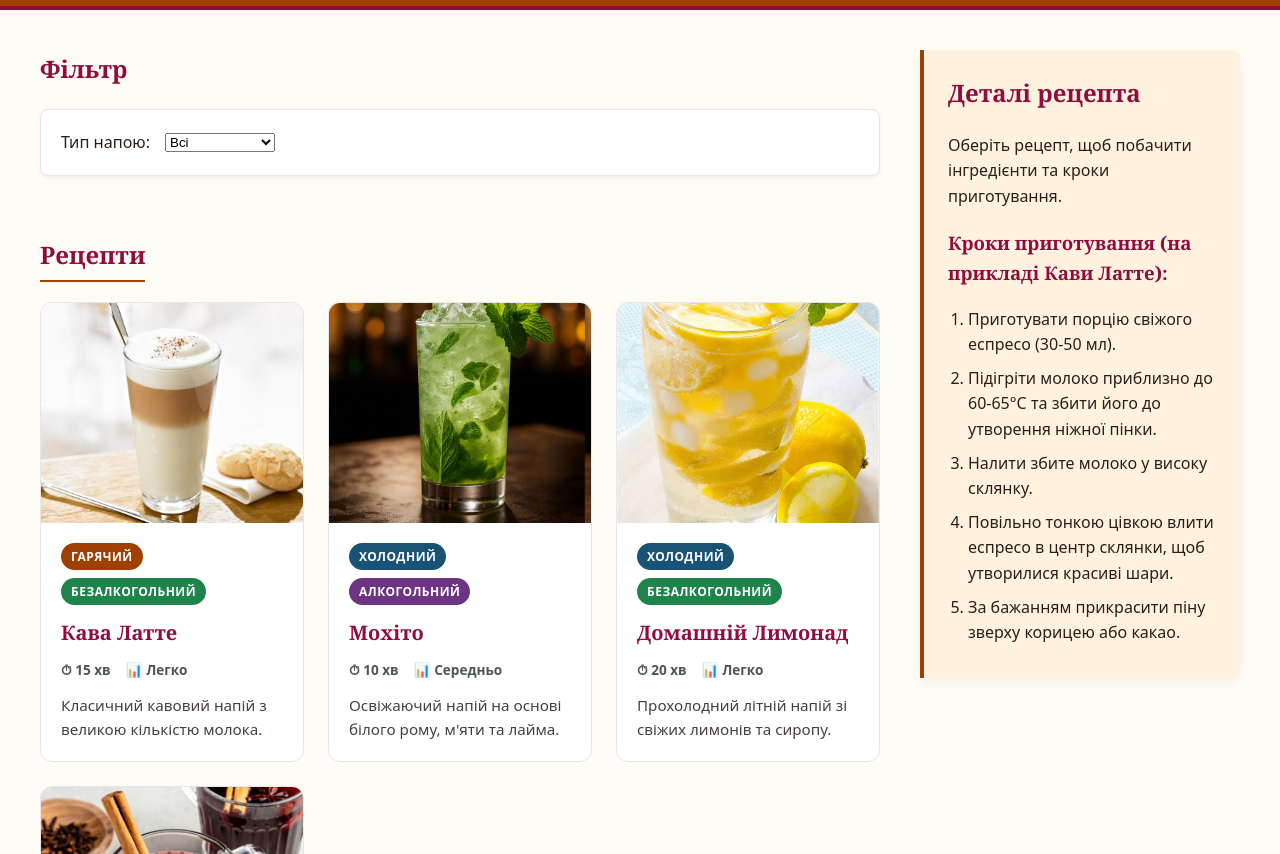
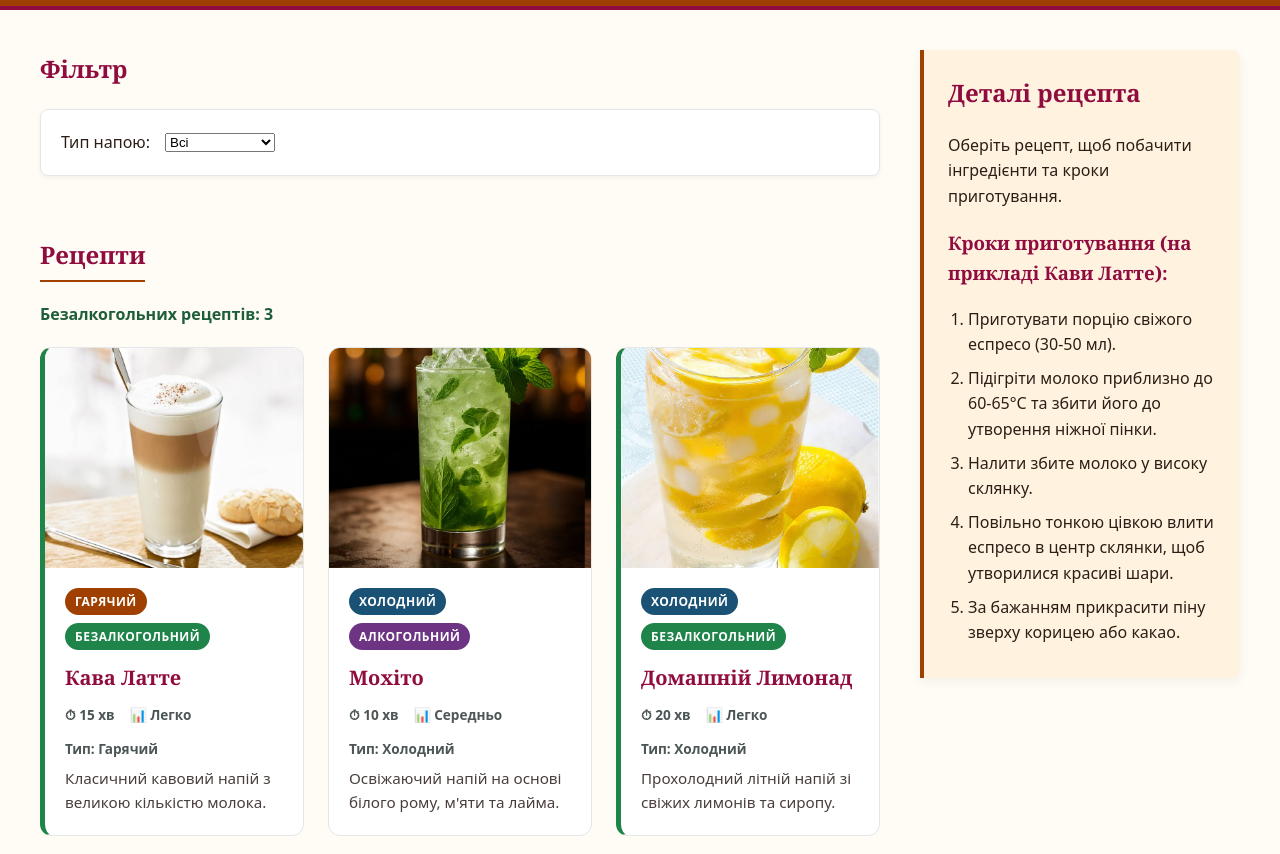
Before and after one commit to OleksandraPrykhodchenko/drinks-catalog, a website: page index.html in a window 1280 px wide. Shown: the part 98-952 px from the top of the page. Drawn offline with Linux system fonts and the light colour scheme.

Commit message:
feat: dynamic rendering of drink recipes and UI enhancements
- Added programmatic removal of static placeholder cards.
- Implemented `renderDrinks` function to dynamically generate recipe cards.
- Included badges, quick preparation indicators, and descriptions for each drink.
- Updated CSS to style non-alcoholic drink cards and added a summary counter.

```diff
--- a/css/style.css
+++ b/css/style.css
@@ -186,6 +186,24 @@ section {
     color: #4A3E3D;
 }
 
+/* Практична №7: клас для безалкогольних карток і підсумковий лічильник */
+.recipe-card.non-alcoholic {
+    border-left: 5px solid #1E8449;
+}
+
+.recipe-card .drink-type {
+    margin-bottom: 6px;
+    font-size: 0.85rem;
+    font-weight: 600;
+    color: #4D5656;
+}
+
+.drinks-count {
+    margin: 0 0 20px 0;
+    font-weight: 600;
+    color: #1E5E3A;
+}
+
 aside {
     margin: 40px 0;
     padding: 24px;
--- a/index.html
+++ b/index.html
@@ -37,7 +37,9 @@
             <section id="recipes">
                 <h2>Рецепти</h2>
 
-                <div class="cards">
+                <p id="drinks-count" class="drinks-count"></p>
+
+                <div class="cards" id="drinks-list">
                     <article class="recipe-card">
                         <img src="assets/img/latte.jpg" alt="Склянка гарячого латте">
                         <div class="card-content">
--- a/js/script.js
+++ b/js/script.js
@@ -2,32 +2,86 @@ console.log('script.js підключено');
 
 // Оголошення даних (масив об'єктів для варіанта 15)
 const drinksRecipes = [
-    { name: 'Кава Латте', alcohol: false, timeMinutes: 15 },
-    { name: 'Мохіто', alcohol: true, timeMinutes: 10 },
-    { name: 'Домашній Лимонад', alcohol: false, timeMinutes: 20 },
-    { name: 'Глінтвейн', alcohol: true, timeMinutes: 25 },
-    { name: 'Швидкий Експрес-чай', alcohol: false, timeMinutes: 3 }
+    { name: 'Кава Латте', type: 'Гарячий', alcohol: false, timeMinutes: 15, difficulty: 'Легко', description: 'Класичний кавовий напій з великою кількістю молока.', img: 'assets/img/latte.jpg', imgAlt: 'Склянка гарячого латте' },
+    { name: 'Мохіто', type: 'Холодний', alcohol: true, timeMinutes: 10, difficulty: 'Середньо', description: 'Освіжаючий напій на основі білого рому, м\'яти та лайма.', img: 'assets/img/mojito.jpg', imgAlt: 'Холодний коктейль мохіто з м\'ятою та лаймом' },
+    { name: 'Домашній Лимонад', type: 'Холодний', alcohol: false, timeMinutes: 20, difficulty: 'Легко', description: 'Прохолодний літній напій зі свіжих лимонів та сиропу.', img: 'assets/img/lemonade.jpg', imgAlt: 'Глек свіжого лимонаду з льодом та м\'ятою' },
+    { name: 'Глінтвейн', type: 'Гарячий', alcohol: true, timeMinutes: 25, difficulty: 'Легко', description: 'Зігріваючий напій на основі червоного вина зі спеціями та цитрусовими.', img: 'assets/img/glintveine.jpg', imgAlt: 'Келих гарячого глінтвейну зі спеціями' },
+    { name: 'Швидкий Експрес-чай', type: 'Гарячий', alcohol: false, timeMinutes: 3, difficulty: 'Легко', description: 'Швидкий гарячий напій з листового чаю та скибочки лимона.', img: 'assets/img/tea.jpg', imgAlt: 'Чашка гарячого чаю' }
 ];
 
-// Функція проходить масив циклом і виводить лише безалкогольні рецепти
-function showNonAlcoholicDrinks(recipes) {
-    console.log('--- Безалкогольні рецепти ---');
-    for (const recipe of recipes) {
-        // Умова: if перевіряє поле alcohol
-        if (recipe.alcohol === false) {
-            console.log(`Напій: ${recipe.name} | Час приготування: ${recipe.timeMinutes} хв`);
-        }
-    }
-}
+// Крок 2: програмне видалення статичних карток-заглушок з практикуму 2
+document.querySelectorAll('#drinks-list .recipe-card').forEach(card => card.remove());
 
-showNonAlcoholicDrinks(drinksRecipes);
+// Крок 3: вибір контейнера списку та елемента-підсумку
+const listContainer = document.querySelector('#drinks-list');
+const drinksCount = document.querySelector('#drinks-count');
 
 // Функція перевіряє, чи готується напій 5 хвилин або швидше
 const isQuick = time => time <= 5;
 
-// Перевірка роботи стрілкової функції на реальних даних
-console.log('--- Перевірка рецептів на швидкість (<= 5 хв) ---');
-for (const recipe of drinksRecipes) {
-    const quickStatus = isQuick(recipe.timeMinutes) ? 'Так' : 'Ні';
-    console.log(`Чи швидкий напій "${recipe.name}" (${recipe.timeMinutes} хв)? - ${quickStatus}`);
+// Допоміжна функція: створює елемент із тегом, текстом та (за потреби) класами
+function createEl(tag, text, ...classes) {
+    const el = document.createElement(tag);
+    if (text) el.textContent = text;
+    if (classes.length) el.classList.add(...classes);
+    return el;
 }
+
+// Функція рендеру: очищає контейнер і створює картку для кожного рецепта з масиву.
+// Картка містить зображення, бейджі (тип і наявність алкоголю), назву, час/складність,
+// тип та опис. Для безалкогольних напоїв додає клас non-alcoholic, оновлює підсумковий лічильник.
+function renderDrinks(recipes) {
+    listContainer.innerHTML = '';
+
+    recipes.forEach(recipe => {
+        const card = createEl('article', '', 'recipe-card');
+        card.dataset.time = recipe.timeMinutes;
+
+        const img = document.createElement('img');
+        img.src = recipe.img;
+        img.setAttribute('alt', recipe.imgAlt);
+
+        const content = createEl('div', '', 'card-content');
+
+        // Бейджі: гарячий/холодний та алкогольний/безалкогольний
+        const badges = createEl('div', '', 'badges');
+        const typeClass = recipe.type === 'Гарячий' ? 'badge-hot' : 'badge-cold';
+        badges.append(
+            createEl('span', recipe.type, 'badge', typeClass),
+            recipe.alcohol
+                ? createEl('span', 'Алкогольний', 'badge', 'badge-alc')
+                : createEl('span', 'Безалкогольний', 'badge', 'badge-non-alc')
+        );
+
+        const title = createEl('h3', recipe.name);
+
+        // Рядок з часом приготування та складністю
+        const meta = createEl('div', '', 'recipe-meta');
+        meta.append(
+            createEl('span', `⏱ ${recipe.timeMinutes} хв`),
+            createEl('span', `📊 ${recipe.difficulty}`)
+        );
+        if (isQuick(recipe.timeMinutes)) {
+            meta.append(createEl('span', '⚡ Швидко'));
+        }
+
+        const type = createEl('p', `Тип: ${recipe.type}`, 'drink-type');
+        const description = createEl('p', recipe.description);
+
+        content.append(badges, title, meta, type, description);
+        card.append(img, content);
+
+        // Умовний клас: безалкогольний напій
+        if (!recipe.alcohol) {
+            card.classList.add('non-alcoholic');
+        }
+
+        listContainer.append(card);
+    });
+
+    // Оновлення підсумку: кількість безалкогольних рецептів
+    const nonAlcoholicCount = recipes.filter(recipe => !recipe.alcohol).length;
+    drinksCount.textContent = `Безалкогольних рецептів: ${nonAlcoholicCount}`;
+}
+
+renderDrinks(drinksRecipes);
```
Also changed, not shown: assets/img/tea.jpg (added).
